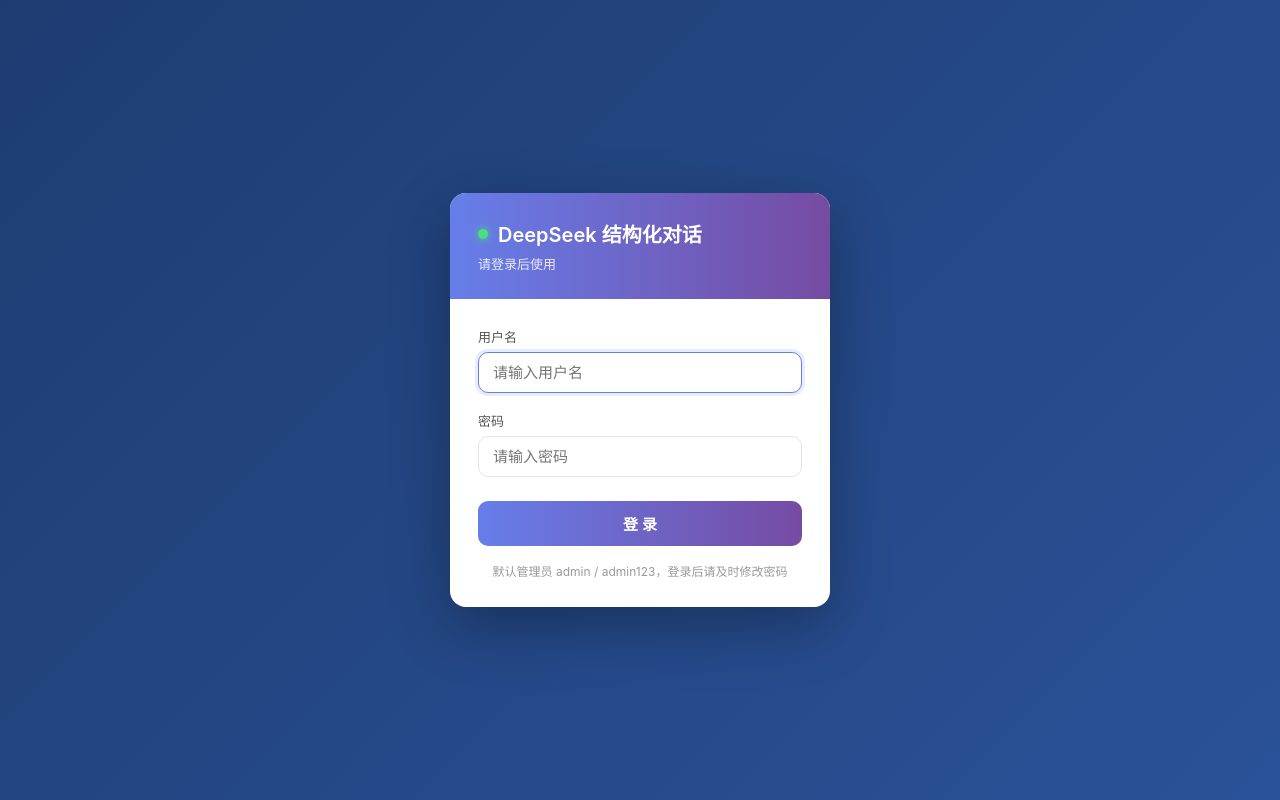
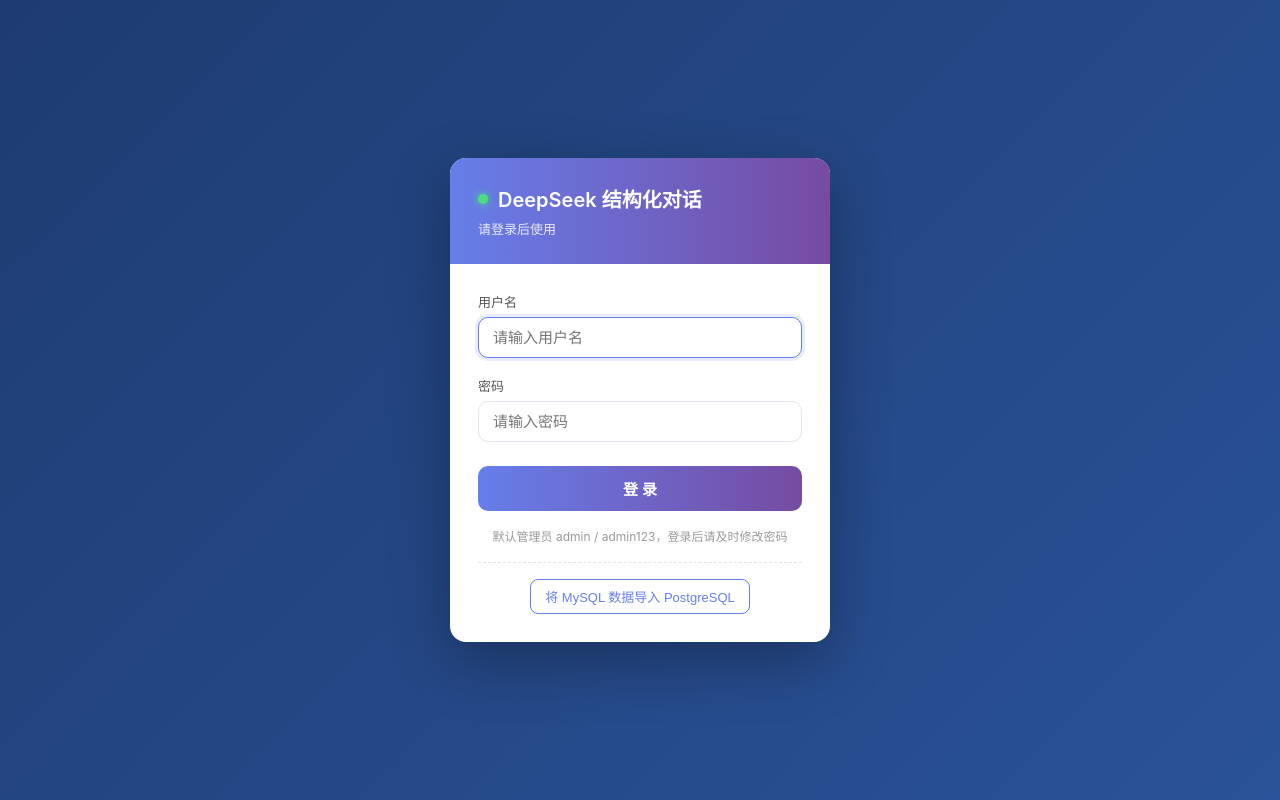
Before and after one commit to chenhongguo12345/deepseek_chat, a Flask app: page /login in a window 1280 px wide. Run offline with Flask 2, Linux system fonts and the light colour scheme; some libraries are stand-ins or nearby versions.

Commit message:
新增支持PGSQL数据库

```diff
--- a/app.py
+++ b/app.py
@@ -28,12 +28,25 @@ app = Flask(__name__, template_folder="templates", static_folder="static")
 app.secret_key = os.getenv("SECRET_KEY", "aichat-dev-secret-key-please-change")
 app.permanent_session_lifetime = timedelta(days=7)
 
-# ======== MySQL 配置（用户登录） ========
+# ======== 数据库配置（支持 MySQL / PostgreSQL，由 DATABASE_SEL 选择，默认 pgsql） ========
+DATABASE_SEL = os.getenv("DATABASE_SEL", "pgsql").strip().lower()
+
+# MySQL
 MYSQL_HOST = os.getenv("MYSQL_HOST", "127.0.0.1")
 MYSQL_PORT = int(os.getenv("MYSQL_PORT", "3306"))
 MYSQL_USER = os.getenv("MYSQL_USER", "root")
 MYSQL_PASSWORD = os.getenv("MYSQL_PASSWORD", "123456")
 MYSQL_DB = os.getenv("MYSQL_DB", "aichat")
+
+# PostgreSQL
+PG_HOST = os.getenv("PG_HOST", "127.0.0.1")
+PG_PORT = int(os.getenv("PG_PORT", "5432"))
+PG_USER = os.getenv("PG_USER", "postgres")
+PG_PASSWORD = os.getenv("PG_PASSWORD", "123456")
+PG_DB = os.getenv("PG_DB", "aichat")
+
+# 迁移时需要复制的表（库名、表名、字段在两种数据库中保持一致）
+MIGRATE_TABLES = ["user_account", "certificate", "user_question_record"]
 
 # ======== Redis 配置（对话上下文缓存） ========
 REDIS_HOST = os.getenv("REDIS_HOST", "127.0.0.1")
@@ -134,10 +147,9 @@ def _load_storage_certs():
 
     if _db_certs_cache is None:
         _db_certs_cache = {}
+        db_name = MYSQL_DB if DATABASE_SEL == "mysql" else PG_DB
         try:
-            conn = pymysql.connect(host=MYSQL_HOST, port=MYSQL_PORT, user=MYSQL_USER,
-                                   password=MYSQL_PASSWORD, database=MYSQL_DB,
-                                   charset="utf8mb4", connect_timeout=3)
+            conn = db_connect(database=db_name)
             try:
                 with conn.cursor() as cur:
                     cur.execute(
@@ -145,13 +157,13 @@ def _load_storage_certs():
                         "WHERE certificatekey IN (%s, %s, %s, %s)",
                         _CERT_KEYS,
                     )
-                    for key, value in cur.fetchall():
-                        _db_certs_cache[key] = value or ""
+                    for row in cur.fetchall():
+                        _db_certs_cache[row["certificatekey"]] = row["value"] or ""
             finally:
                 conn.close()
-            print(f"[INFO] 存储凭证来源: MySQL {MYSQL_DB}.certificate 表（STORAGE_CERT_SEL=db）")
+            print(f"[INFO] 存储凭证来源: {DATABASE_SEL} {db_name}.certificate 表（STORAGE_CERT_SEL=db）")
         except Exception as e:
-            print(f"[ERROR] 从 MySQL certificate 表读取存储凭证失败: {e}（文件功能将不可用）")
+            print(f"[ERROR] 从 {DATABASE_SEL} certificate 表读取存储凭证失败: {e}（文件功能将不可用）")
     return _db_certs_cache
 
 
@@ -318,50 +330,150 @@ SYSTEM_PROMPT = """你是一个乐于助人的中文对话助手。
 """
 
 
-# ======== MySQL 数据库（用户登录） ========
+# ======== 数据库适配层（MySQL / PostgreSQL，由 DATABASE_SEL 选择） ========
+# 业务 SQL 全部使用 %s 占位符（pymysql 与 psycopg2 均支持），游标均为字典行，
+# 因此上层路由代码无需感知底层数据库类型。
+
+# 各表建表 DDL（字段名/类型在两种数据库中保持一致，按方言分别声明）
+_DDL_MYSQL = [
+    """CREATE TABLE IF NOT EXISTS user_account (
+        username VARCHAR(64) NOT NULL PRIMARY KEY,
+        valid TINYINT NOT NULL DEFAULT 1,
+        password VARCHAR(128) NOT NULL
+    ) ENGINE=InnoDB DEFAULT CHARSET=utf8mb4""",
+    """CREATE TABLE IF NOT EXISTS certificate (
+        certificatekey VARCHAR(64) NOT NULL PRIMARY KEY,
+        value VARCHAR(128) NULL,
+        comment VARCHAR(1024) NULL
+    ) ENGINE=InnoDB DEFAULT CHARSET=utf8mb4""",
+    """CREATE TABLE IF NOT EXISTS user_question_record (
+        username VARCHAR(64) NOT NULL,
+        record_idx INT NOT NULL,
+        time VARCHAR(128) NOT NULL,
+        question VARCHAR(1024) NOT NULL,
+        answer VARCHAR(1024) NULL,
+        PRIMARY KEY (username, record_idx)
+    ) ENGINE=InnoDB DEFAULT CHARSET=utf8mb4""",
+]
+
+_DDL_PG = [
+    """CREATE TABLE IF NOT EXISTS user_account (
+        username VARCHAR(64) NOT NULL PRIMARY KEY,
+        valid SMALLINT NOT NULL DEFAULT 1,
+        password VARCHAR(128) NOT NULL
+    )""",
+    """CREATE TABLE IF NOT EXISTS certificate (
+        certificatekey VARCHAR(64) NOT NULL PRIMARY KEY,
+        value VARCHAR(128),
+        comment VARCHAR(1024)
+    )""",
+    """CREATE TABLE IF NOT EXISTS user_question_record (
+        username VARCHAR(64) NOT NULL,
+        record_idx INTEGER NOT NULL,
+        time VARCHAR(128) NOT NULL,
+        question VARCHAR(1024) NOT NULL,
+        answer VARCHAR(1024),
+        PRIMARY KEY (username, record_idx)
+    )""",
+]
+
+
+def connect_mysql(database=None, dict_cursor=True):
+    """建立 MySQL 连接；database 为 None 时不指定库（用于建库）"""
+    kwargs = {"host": MYSQL_HOST, "port": MYSQL_PORT, "user": MYSQL_USER,
+              "password": MYSQL_PASSWORD, "charset": "utf8mb4", "autocommit": True}
+    if database:
+        kwargs["database"] = database
+    if dict_cursor:
+        kwargs["cursorclass"] = pymysql.cursors.DictCursor
+    return pymysql.connect(**kwargs)
+
+
+def connect_pg(database=None):
+    """建立 PostgreSQL 连接（默认 RealDictCursor 字典游标，autocommit）"""
+    import psycopg2
+    from psycopg2.extras import RealDictCursor
+    kwargs = {"host": PG_HOST, "port": PG_PORT, "user": PG_USER,
+              "password": PG_PASSWORD, "cursor_factory": RealDictCursor}
+    if database:
+        kwargs["dbname"] = database
+    conn = psycopg2.connect(**kwargs)
+    conn.autocommit = True
+    return conn
+
+
+def db_connect(database=None, backend=None):
+    """按 DATABASE_SEL（或显式 backend）连接当前数据库；database=None 时连维护库"""
+    backend = (backend or DATABASE_SEL).lower()
+    if backend == "mysql":
+        return connect_mysql(database=database)
+    if backend == "pgsql":
+        return connect_pg(database=database)
+    raise ValueError(f"不支持的 DATABASE_SEL: {backend}（可选 mysql / pgsql）")
+
+
 def init_db():
-    """启动时调用：自动建库、建 user_account 表；表为空时创建默认管理员 admin/admin123"""
-    # 先不指定数据库连接，以便创建数据库本身
-    conn = pymysql.connect(host=MYSQL_HOST, port=MYSQL_PORT, user=MYSQL_USER,
-                           password=MYSQL_PASSWORD, charset="utf8mb4")
-    try:
-        with conn.cursor() as cur:
-            cur.execute(
-                f"CREATE DATABASE IF NOT EXISTS `{MYSQL_DB}` "
-                f"DEFAULT CHARACTER SET utf8mb4 COLLATE utf8mb4_unicode_ci"
-            )
-            cur.execute(f"USE `{MYSQL_DB}`")
-            cur.execute("""
-                CREATE TABLE IF NOT EXISTS user_account (
-                    username VARCHAR(64) NOT NULL PRIMARY KEY,
-                    valid TINYINT NOT NULL DEFAULT 1,
-                    password VARCHAR(128) NOT NULL,
-                    created_at DATETIME NOT NULL DEFAULT CURRENT_TIMESTAMP
-                ) ENGINE=InnoDB DEFAULT CHARSET=utf8mb4
-            """)
-            with conn.cursor(pymysql.cursors.DictCursor) as dcur:
-                dcur.execute("SELECT COUNT(*) AS c FROM user_account")
-                cnt = dcur.fetchone()["c"]
-            if cnt == 0:
+    """启动时调用：自动建库建表；user_account 为空时创建默认管理员 admin/admin123"""
+    backend = DATABASE_SEL.lower()
+    if backend == "mysql":
+        conn = connect_mysql(database=None)
+        try:
+            with conn.cursor() as cur:
                 cur.execute(
-                    "INSERT INTO user_account (username, valid, password) VALUES (%s, 1, %s)",
-                    ("admin", generate_password_hash("admin123")),
+                    f"CREATE DATABASE IF NOT EXISTS `{MYSQL_DB}` "
+                    f"DEFAULT CHARACTER SET utf8mb4 COLLATE utf8mb4_unicode_ci"
                 )
-                print("[INFO] user_account 表为空，已创建默认管理员: admin / admin123（请尽快登录并修改密码）")
-        conn.commit()
-    finally:
-        conn.close()
+                cur.execute(f"USE `{MYSQL_DB}`")
+                for ddl in _DDL_MYSQL:
+                    cur.execute(ddl)
+                cur.execute("SELECT COUNT(*) AS c FROM user_account")
+                cnt = cur.fetchone()["c"]
+                if cnt == 0:
+                    cur.execute(
+                        "INSERT INTO user_account (username, valid, password) VALUES (%s, 1, %s)",
+                        ("admin", generate_password_hash("admin123")),
+                    )
+                    print("[INFO] user_account 表为空，已创建默认管理员: admin / admin123（请尽快登录并修改密码）")
+        finally:
+            conn.close()
+
+    elif backend == "pgsql":
+        # PostgreSQL 的 CREATE DATABASE 不支持 IF NOT EXISTS，先查 pg_database
+        admin_conn = connect_pg(database="postgres")
+        try:
+            with admin_conn.cursor() as cur:
+                cur.execute("SELECT 1 FROM pg_database WHERE datname = %s", (PG_DB,))
+                if cur.fetchone() is None:
+                    # 库名来自服务端配置，非用户输入；PG 不允许对库名使用参数占位符
+                    cur.execute(f'CREATE DATABASE "{PG_DB}"')
+                    print(f"[INFO] PostgreSQL 数据库不存在，已创建: {PG_DB}")
+        finally:
+            admin_conn.close()
+
+        conn = connect_pg(database=PG_DB)
+        try:
+            with conn.cursor() as cur:
+                for ddl in _DDL_PG:
+                    cur.execute(ddl)
+                cur.execute("SELECT COUNT(*) AS c FROM user_account")
+                cnt = cur.fetchone()["c"]
+                if cnt == 0:
+                    cur.execute(
+                        "INSERT INTO user_account (username, valid, password) VALUES (%s, 1, %s)",
+                        ("admin", generate_password_hash("admin123")),
+                    )
+                    print("[INFO] user_account 表为空，已创建默认管理员: admin / admin123（请尽快登录并修改密码）")
+        finally:
+            conn.close()
+    else:
+        raise ValueError(f"不支持的 DATABASE_SEL: {backend}（可选 mysql / pgsql）")
 
 
 def get_db():
     """每个请求复用一个数据库连接，请求结束时由 teardown 关闭"""
     conn = getattr(g, "_db", None)
     if conn is None:
-        conn = pymysql.connect(host=MYSQL_HOST, port=MYSQL_PORT, user=MYSQL_USER,
-                               password=MYSQL_PASSWORD, database=MYSQL_DB,
-                               charset="utf8mb4",
-                               cursorclass=pymysql.cursors.DictCursor,
-                               autocommit=True)
+        conn = db_connect(database=MYSQL_DB if DATABASE_SEL == "mysql" else PG_DB)
         g._db = conn
     return conn
 
@@ -371,6 +483,147 @@ def _close_db(exc):
     conn = getattr(g, "_db", None)
     if conn is not None:
         conn.close()
+
+
+# ======== MySQL -> PostgreSQL 一次性数据迁移（登录页按钮触发） ========
+def _mysql_type_to_pg(data_type, length, precision, scale):
+    """按 MySQL INFORMATION_SCHEMA 的类型信息映射为 PostgreSQL 列类型"""
+    t = (data_type or "").lower()
+    if t in ("varchar",):
+        return f"varchar({int(length)})"
+    if t == "char":
+        return f"char({int(length)})"
+    if t == "tinyint":
+        return "smallint"
+    if t in ("smallint", "mediumint", "int", "integer"):
+        return "integer"
+    if t == "bigint":
+        return "bigint"
+    if t in ("datetime", "timestamp"):
+        return "timestamp"
+    if t == "date":
+        return "date"
+    if t == "time":
+        return "time"
+    if t in ("tinytext", "text", "mediumtext", "longtext"):
+        return "text"
+    if t in ("decimal", "numeric"):
+        return f"decimal({int(precision)},{int(scale or 0)})"
+    if t == "float":
+        return "real"
+    if t in ("double",):
+        return "double precision"
+    return "text"  # 未知类型兜底为 text，避免迁移中断
+
+
+def migrate_mysql_to_pgsql():
+    """把 MySQL 数据完整复制到 PostgreSQL：
+    1) PG 中不存在目标库则自动创建（库名同 MySQL，默认 aichat）；
+    2) 按 MySQL 实际表结构（字段名/类型/可空/默认值/主键）在 PG 建同名表；
+    3) 清空目标表后全量复制数据。返回每张表复制行数的报告。
+    """
+    from psycopg2.extras import execute_values
+
+    # 1. 确保 PG 目标数据库存在
+    database_created = False
+    admin_conn = connect_pg(database="postgres")
+    try:
+        with admin_conn.cursor() as cur:
+            cur.execute("SELECT 1 FROM pg_database WHERE datname = %s", (PG_DB,))
+            if cur.fetchone() is None:
+                cur.execute(f'CREATE DATABASE "{PG_DB}"')
+                database_created = True
+    finally:
+        admin_conn.close()
+
+    # 2. 读 MySQL 表结构 -> PG 建表 -> 复制数据
+    my_meta = connect_mysql(database=MYSQL_DB)              # 字典游标：读元数据
+    my_data = connect_mysql(database=MYSQL_DB, dict_cursor=False)  # 元组游标：读数据
+    pg = connect_pg(database=PG_DB)
+    report = {"database_created": database_created, "tables": {}}
+    try:
+        with my_meta.cursor() as mcur, my_data.cursor() as dcur, pg.cursor() as pcur:
+            # 只迁移 MIGRATE_TABLES 中实际存在的表
+            mcur.execute(
+                "SELECT TABLE_NAME FROM INFORMATION_SCHEMA.TABLES "
+                "WHERE TABLE_SCHEMA = %s AND TABLE_NAME IN (%s, %s, %s)",
+                (MYSQL_DB, *MIGRATE_TABLES),
+            )
+            existing = [r["TABLE_NAME"] for r in mcur.fetchall()]
+
+            for table in existing:
+                # 列信息
+                mcur.execute(
+                    """SELECT COLUMN_NAME, DATA_TYPE, CHARACTER_MAXIMUM_LENGTH,
+                              NUMERIC_PRECISION, NUMERIC_SCALE, IS_NULLABLE, COLUMN_DEFAULT
+                       FROM INFORMATION_SCHEMA.COLUMNS
+                       WHERE TABLE_SCHEMA = %s AND TABLE_NAME = %s
+                       ORDER BY ORDINAL_POSITION""",
+                    (MYSQL_DB, table),
+                )
+                columns = mcur.fetchall()
+                # 主键列
+                mcur.execute(
+                    """SELECT COLUMN_NAME FROM INFORMATION_SCHEMA.KEY_COLUMN_USAGE
+                       WHERE TABLE_SCHEMA = %s AND TABLE_NAME = %s AND CONSTRAINT_NAME = 'PRIMARY'
+                       ORDER BY ORDINAL_POSITION""",
+                    (MYSQL_DB, table),
+                )
+                pk_cols = [r["COLUMN_NAME"] for r in mcur.fetchall()]
+
+                col_defs = []
+                for c in columns:
+                    pg_type = _mysql_type_to_pg(c["DATA_TYPE"], c["CHARACTER_MAXIMUM_LENGTH"],
+                                                c["NUMERIC_PRECISION"], c["NUMERIC_SCALE"])
+                    d = f'"{c["COLUMN_NAME"]}" {pg_type}'
+                    d += "" if c["IS_NULLABLE"] == "YES" else " NOT NULL"
+                    default = c["COLUMN_DEFAULT"]
+                    if default is not None:
+                        if str(default).upper() == "CURRENT_TIMESTAMP":
+                            d += " DEFAULT CURRENT_TIMESTAMP"
+                        elif str(default).lstrip("-").isdigit():
+                            d += f" DEFAULT {default}"
+                        else:
+                            d += " DEFAULT '" + str(default).replace("'", "''") + "'"
+                    col_defs.append(d)
+                if pk_cols:
+                    col_defs.append("PRIMARY KEY (" + ", ".join(f'"{c}"' for c in pk_cols) + ")")
+
+                create_sql = f'CREATE TABLE IF NOT EXISTS "{table}" (\n  ' + ",\n  ".join(col_defs) + "\n)"
+                pcur.execute(create_sql)
+
+                # 清空目标表后全量复制（表间无外键，可直接 TRUNCATE）
+                pcur.execute(f'TRUNCATE TABLE "{table}"')
+                dcur.execute(f"SELECT * FROM `{table}`")
+                col_names = [desc[0] for desc in dcur.description]
+                rows = dcur.fetchall()
+                if rows:
+                    cols_sql = ", ".join(f'"{c}"' for c in col_names)
+                    execute_values(
+                        pcur,
+                        f'INSERT INTO "{table}" ({cols_sql}) VALUES %s',
+                        rows,
+                        page_size=500,
+                    )
+                report["tables"][table] = len(rows)
+    finally:
+        my_meta.close()
+        my_data.close()
+        pg.close()
+    return report
+
+
+@app.route("/api/migrate/mysql-to-pg", methods=["POST"])
+def migrate_to_pg():
+    """登录页触发：把 MySQL 数据导入 PostgreSQL（无需登录，仅限本机运维使用）"""
+    try:
+        report = migrate_mysql_to_pgsql()
+    except Exception as e:
+        print(f"[ERROR] MySQL -> PostgreSQL 迁移失败: {e}")
+        write_log("DB_MIGRATE_FAIL", _client_ip(), {"error": str(e)})
+        return jsonify({"error": f"迁移失败: {str(e)}"}), 500
+    write_log("DB_MIGRATE", _client_ip(), report)
+    return jsonify({"ok": True, "report": report})
 
 
 def verify_password(stored, plain):
@@ -425,6 +678,9 @@ def login():
     session.clear()
     session.permanent = True
     session["username"] = row["username"]
+    # 每次登录生成独立的会话 ID：Redis 上下文按 用户名+sessionid 隔离，
+    # 同一账号多次登录（或多端登录）各自维护独立的对话上下文
+    session["sid"] = uuid.uuid4().hex
     write_log("LOGIN", _client_ip(), {"username": username})
     return jsonify({"ok": True, "username": username})
 
@@ -727,8 +983,12 @@ def get_redis():
 
 
 def _context_key(username):
-    """上下文在 Redis 中的 key：context:{用户名}"""
-    return f"context:{username}"
+    """上下文在 Redis 中的 key：context:{用户名}:{sessionid}。
+    不同登录会话使用不同 sid，上下文只在本会话内可见；
+    sid 缺失时（理论上不会发生，登录时必写）退化为仅用户名的 key。
+    """
+    sid = session.get("sid") or ""
+    return f"context:{username}:{sid}" if sid else f"context:{username}"
 
 
 def load_context_messages(username, max_rounds=CONTEXT_MAX_ROUNDS):
@@ -884,9 +1144,11 @@ if __name__ == "__main__":
     # 初始化数据库（自动建库建表、创建默认管理员）
     try:
         init_db()
-        print(f"[INFO] MySQL 数据库已就绪: {MYSQL_DB}")
+        active_db_name = MYSQL_DB if DATABASE_SEL == "mysql" else PG_DB
+        print(f"[INFO] 数据库已就绪: {DATABASE_SEL.upper()} {active_db_name}")
     except Exception as e:
-        print(f"[ERROR] MySQL 初始化失败: {e}（登录功能不可用，请检查 .env 中 MySQL 配置及数据库服务是否启动）")
+        print(f"[ERROR] {DATABASE_SEL.upper()} 初始化失败: {e}"
+              f"（登录功能不可用，请检查 .env 中 {DATABASE_SEL.upper()} 配置及数据库服务是否启动）")
     # 启动时即完成存储选型，之后整个进程都用这一套
     if get_storage() is None:
         print("[WARN] 未检测到对象存储配置（OSS 或 COS），文件相关功能不可用")
--- a/requirements.txt
+++ b/requirements.txt
@@ -4,4 +4,5 @@ python-dotenv>=0.19
 oss2>=2.18
 cos-python-sdk-v5>=1.9
 PyMySQL>=1.1
+psycopg2-binary>=2.9
 redis>=5.0
--- a/templates/login.html
+++ b/templates/login.html
@@ -83,6 +83,35 @@
             text-align: center; font-size: 12px; color: #999;
             margin-top: 16px;
         }
+        .migrate-area {
+            margin-top: 18px;
+            padding-top: 16px;
+            border-top: 1px dashed #e2e5ee;
+            text-align: center;
+        }
+        .migrate-btn {
+            background: #fff;
+            color: #667eea;
+            border: 1.5px solid #667eea;
+            border-radius: 8px;
+            padding: 7px 14px;
+            font-size: 13px;
+            cursor: pointer;
+            transition: background 0.2s;
+        }
+        .migrate-btn:hover { background: #f0f2ff; }
+        .migrate-btn:disabled { opacity: 0.6; cursor: not-allowed; }
+        .migrate-result {
+            display: none;
+            margin-top: 10px;
+            font-size: 12px;
+            border-radius: 8px;
+            padding: 9px 12px;
+            text-align: left;
+            line-height: 1.6;
+        }
+        .migrate-result.ok { display: block; background: #dcfce7; color: #166534; }
+        .migrate-result.fail { display: block; background: #fee2e2; color: #b91c1c; }
     </style>
 </head>
 <body>
@@ -107,6 +136,10 @@
                 <button type="submit" class="login-btn" id="loginBtn">登 录</button>
             </form>
             <div class="login-tip">默认管理员 admin / admin123，登录后请及时修改密码</div>
+            <div class="migrate-area">
+                <button type="button" class="migrate-btn" id="migrateBtn">将 MySQL 数据导入 PostgreSQL</button>
+                <div class="migrate-result" id="migrateResult"></div>
+            </div>
         </div>
     </div>
 
@@ -153,6 +186,42 @@
                 loginBtn.textContent = '登 录';
             }
         });
+
+        // MySQL -> PostgreSQL 数据迁移（会清空 PG 目标表后全量复制，需要二次确认）
+        const migrateBtn = document.getElementById('migrateBtn');
+        const migrateResult = document.getElementById('migrateResult');
+        migrateBtn.addEventListener('click', async () => {
+            if (!confirm('确定把 MySQL 的数据导入 PostgreSQL 吗？\n\n'
+                + '· PostgreSQL 中不存在的数据库和表会自动创建（库名/表名/字段与 MySQL 一致）\n'
+                + '· 已存在的目标表会被【清空】后全量复制 MySQL 当前数据\n'
+                + '· MySQL 数据不会被修改')) return;
+            migrateBtn.disabled = true;
+            migrateBtn.textContent = '迁移中...';
+            migrateResult.className = 'migrate-result';
+            migrateResult.textContent = '';
+            try {
+                const resp = await fetch('/api/migrate/mysql-to-pg', { method: 'POST' });
+                const data = await resp.json();
+                if (resp.ok && data.ok) {
+                    const r = data.report;
+                    const lines = Object.entries(r.tables)
+                        .map(([t, n]) => `· ${t}：${n} 行`).join('<br>');
+                    migrateResult.className = 'migrate-result ok';
+                    migrateResult.innerHTML =
+                        `迁移成功${r.database_created ? '（已新建数据库）' : ''}：<br>${lines}`
+                        + '<br>之后请将 .env 中 DATABASE_SEL 设为 pgsql 并重启服务。';
+                } else {
+                    migrateResult.className = 'migrate-result fail';
+                    migrateResult.textContent = data.error || '迁移失败';
+                }
+            } catch (err) {
+                migrateResult.className = 'migrate-result fail';
+                migrateResult.textContent = '网络异常，迁移失败';
+            } finally {
+                migrateBtn.disabled = false;
+                migrateBtn.textContent = '将 MySQL 数据导入 PostgreSQL';
+            }
+        });
     </script>
 </body>
 </html>
```
Also changed, not shown: README.md, 1 other file.
